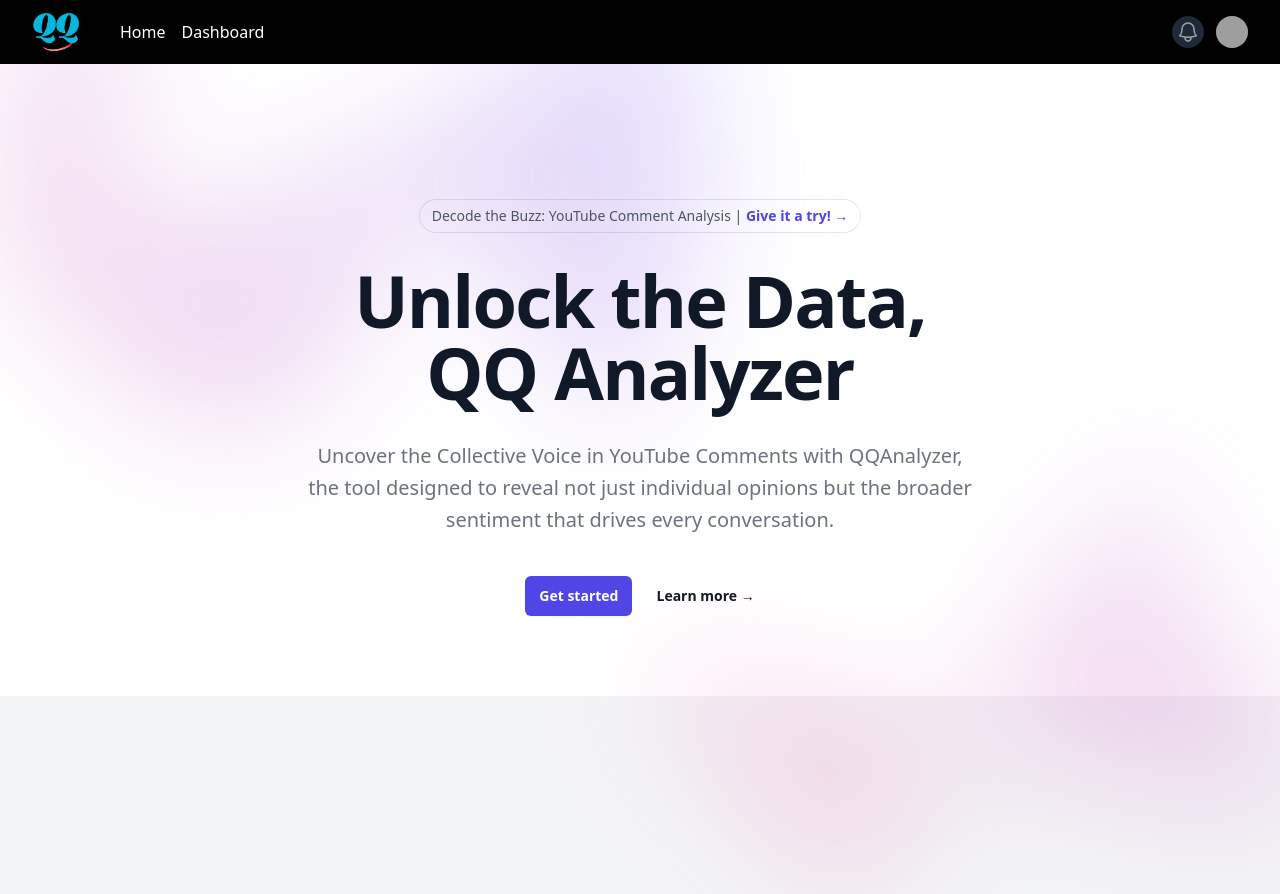
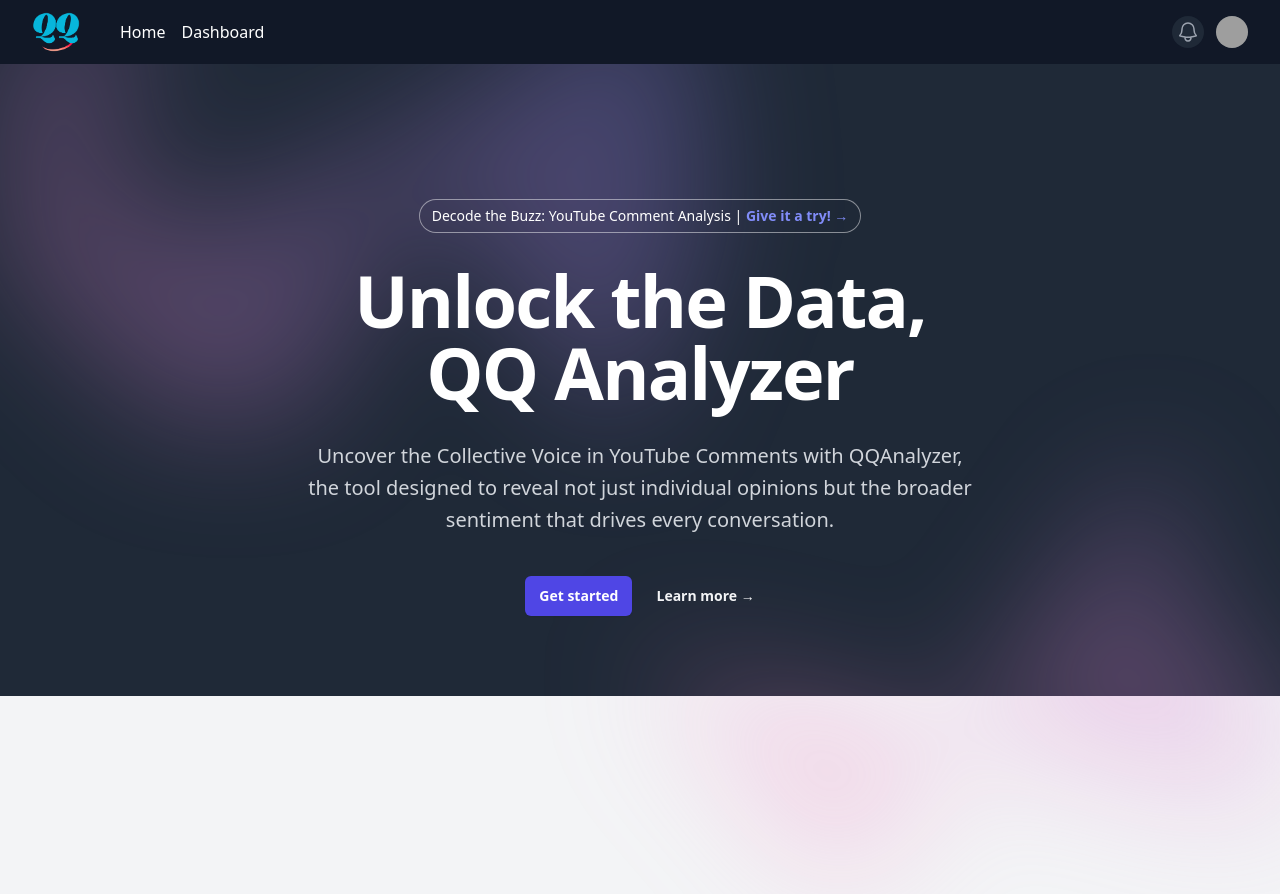
Before and after one commit to maazgundagi01/ButterbeerAnalyzer, a React (Vite) app in the folder client/: page / in a window 1280 px wide. Built offline with nearby package versions, Linux system fonts and the light colour scheme; grey boxes are pictures that could not be loaded.

Commit message:
Tweaked ui, and server
Tweaked colors in client, tweaked cleaned up comments in server

```diff
--- a/client/package.json
+++ b/client/package.json
@@ -26,6 +26,7 @@
     "eslint": "^9.13.0",
     "eslint-plugin-react-hooks": "^5.0.0",
     "eslint-plugin-react-refresh": "^0.4.13",
+    "gh-pages": "^6.2.0",
     "globals": "^15.11.0",
     "postcss": "^8.4.47",
     "tailwindcss": "^3.4.14",
--- a/client/src/components/Nav.tsx
+++ b/client/src/components/Nav.tsx
@@ -19,7 +19,7 @@ const user = {
 function Nav() {
   return (
     <nav id="main-navigation" className='z-50'>
-    <Disclosure as="nav" className="bg-black">
+    <Disclosure as="nav" className="bg-gray-900">
           <div className="mx-auto max-w-7xl px-4 sm:px-6 lg:px-8">
             <div className="flex h-16 items-center justify-between">
               <div className="flex items-center">
--- a/client/src/components/TitleBar.tsx
+++ b/client/src/components/TitleBar.tsx
@@ -3,9 +3,9 @@ interface TitleBarProps{
 }
 function TitleBar({title}:TitleBarProps) {
   return (
-    <header id="main-title" className="bg-white shadow">
+    <header id="main-title" className=" bg-gray-700 shadow">
         <div className="mx-auto max-w-7xl px-4 py-6 sm:px-6 lg:px-8">
-            <h1 className="text-3xl font-bold tracking-tight text-gray-900">{title}</h1>
+            <h1 className="text-3xl font-bold tracking-tight text-white">{title}</h1>
         </div>
     </header>
   )
--- a/client/src/pages/Dashboard.tsx
+++ b/client/src/pages/Dashboard.tsx
@@ -1,4 +1,4 @@
-import React from 'react';
+import React, { useEffect } from 'react';
 import TitleBar from "../components/TitleBar";
 import video1 from "../assets/1115063_Broadcast_Man_1280x720.mp4"
 import axios from 'axios';
@@ -14,7 +14,7 @@ export default function Dashboard() {
  };
 
   const fetchComments = () => {
-    axios.get(`http://173.255.206.46:8001/comments?videoId=${videoId}`)
+    axios.get(`http://localhost:8001/comments?videoId=${videoId}`)
       .then((response) => setComments(response.data))
       .catch((error) => console.error("Error fetching comments:", error));
   };
@@ -29,7 +29,18 @@ export default function Dashboard() {
       return 'text-gray-500'; // Tailwind CSS class for gray text
     }
   }
-
+  const [score, setScore] = useState(0);
+  function analysisDisplay() {
+    if (comments && comments.length > 0) {
+      const total = comments.reduce((acc: number, comment: any) => acc + comment.sentimentScore, 0);
+      const average = total / comments.length;
+      setScore(average);
+      return `Average Sentiment Score: ${average.toFixed(2)}`;
+    } else {
+      // Handle the case where comments are not available
+      return 'Search something';
+    }
+  }
   function commentDisplay(){
     if(comments){return comments.map((comment: any, index: number) => (
       <div key={index} className="p-2 border-b border-gray-200">
@@ -42,12 +53,19 @@ export default function Dashboard() {
     ))}else{
       return 'Search something'
     }
+
   }
+  useEffect(() => {
+    analysisDisplay();
+  }, [comments]);
+
+
 
   return (
+
     <>
       <TitleBar title="Dashboard " />
-      <main className="h-screen"> {/* Set main to full viewport height */}
+      <main className="h-screen bg-gray-900"> {/* Set main to full viewport height */}
         <div className="mx-auto max-w-7xl px-4 py-6 sm:px-6 lg:px-8 h-full">
           {/* Top Section */}
           <section className="relative flex flex-col items-center justify-center h-1/2 mb-0 rounded-lg overflow-hidden"> {/* Set height to 50% and remove bottom margin */}
@@ -62,10 +80,10 @@ export default function Dashboard() {
             </video>
             {/* Overlay */}
             <div className="absolute top-0 left-0 w-full h-full bg-black opacity-20"></div> {/* Adjust opacity as needed */}
-            <div className="relative z-10 text-center"> {/* Ensure text is above the video and overlay */}
-              <h1 className="mx-2 text-5xl text-white font-bold text-shadow">Sentiment Analysis for YouTube Videos</h1>
-              <h2 className="text-white text-xl font-medium mt-6 text-shadow">Video comment section might be full of fans or trolls, but as long as it's full it has data!</h2>
-              <p className="text-white mb-6 text-shadow">Understand what your audience feels, not just what they say</p>
+            <div className="relative z-10 text-center "> {/* Ensure text is above the video and overlay */}
+              <h1 className="mx-2 rounded-md text-5xl p-2 bg-gray-900/60 text-white font-bold text-shadow">Sentiment Analysis for YouTube Videos</h1>
+              <h2 className="text-white rounded-sm mb-6 w-fit m-auto p-2 bg-gray-900/60 text-xl font-medium mt-4 text-shadow">Video comment section might be full of fans or trolls, but as long as it's full it has data!</h2>
+
               <input onChange={handleInputChange}
                 type="text"
                 placeholder="Enter YouTube Video URL"
@@ -83,14 +101,14 @@ export default function Dashboard() {
           <section className="flex flex-col md:flex-row mt-8 flex-grow space-y-4 md:space-y-0 md:space-x-4">
             {/* Comments Section (30% width) */}
             <div className="bg-white shadow-lg rounded-lg p-4 md:w-1/3 flex-grow">
-              <h2 className="text-xl font-semibold mb-2">Analyze</h2>
-
+              <h2 className="text-l font-semibold mb-2">Analyze</h2>
+              <h1 className="text-xl font-bold">Average Score: {score}</h1>
               <div className="h-48 rounded-lg"></div> {/* Placeholder for comments */}
             </div>
 
             {/* Analysis Section (60% width) */}
             <div className="bg-white shadow-lg rounded-lg p-4 md:w-2/3 flex-grow  overflow-scroll">
-              <h2 className="text-xl font-semibold mb-2">Comments</h2>
+              <h2 className="text-l font-semibold mb-2">Comments</h2>
               {
                 commentDisplay()
               }
--- a/client/src/pages/Home.tsx
+++ b/client/src/pages/Home.tsx
@@ -1,8 +1,9 @@
 import { Link } from "react-router-dom"
+
 
 export default function Home() {
   return (
-    <div className="bg-white">
+    <div className="bg-gray-800">
       <div className="relative isolate px-6 pt-14 lg:px-8">
         <div
           aria-hidden="true"
@@ -18,20 +19,20 @@ export default function Home() {
         </div>
         <div className="mx-auto max-w-2xl py-20 sm:py-20 lg:py-20">
           <div className="hidden sm:mb-8 sm:flex sm:justify-center">
-            <div className="relative rounded-full px-3 py-1 text-sm leading-6 text-gray-600 ring-1 ring-gray-900/10 hover:ring-gray-900/20">
+            <div className="relative rounded-full px-3 py-1 text-sm leading-6 text-white ring-1 ring-gray-100/50 hover:ring-gray-100/20">
             Decode the Buzz: YouTube Comment Analysis |{' '}
-              <a href="#" className="font-semibold text-indigo-600">
+              <a href="#" className="font-semibold text-indigo-400">
                 <span aria-hidden="true" className="absolute inset-0" />
-                  Give it a try! <span aria-hidden="true">&rarr;
+                  <Link to="">Give it a try! </Link><span aria-hidden="true">&rarr;
                 </span>
               </a>
             </div>
           </div>
           <div className="text-center">
-            <h1 className="text-balance text-5xl font-semibold tracking-tight text-gray-900 sm:text-7xl">
+            <h1 className="text-balance text-5xl font-semibold tracking-tight text-white sm:text-7xl">
               Unlock the Data, QQ Analyzer
             </h1>
-            <p className="mt-8 text-pretty text-lg font-medium text-gray-500 sm:text-xl/8">
+            <p className="mt-8 text-pretty text-lg font-medium text-gray-300 sm:text-xl/8">
               Uncover the Collective Voice in YouTube Comments with QQAnalyzer, the tool designed to reveal not just individual opinions but the broader sentiment that drives every conversation.
             </p>
             <div className="mt-10 flex items-center justify-center gap-x-6">
@@ -41,7 +42,7 @@ export default function Home() {
               >
                 Get started
               </a>
-              <a href="#" className="text-sm font-semibold leading-6 text-gray-900">
+              <a href="#" className="text-sm font-semibold leading-6 text-gray-100">
                 Learn more <span aria-hidden="true">→</span>
               </a>
             </div>
```
Also changed, not shown: client/src/Router.tsx (line endings or trailing spaces), 2 other files (tests, documents, lock files or other folders).
